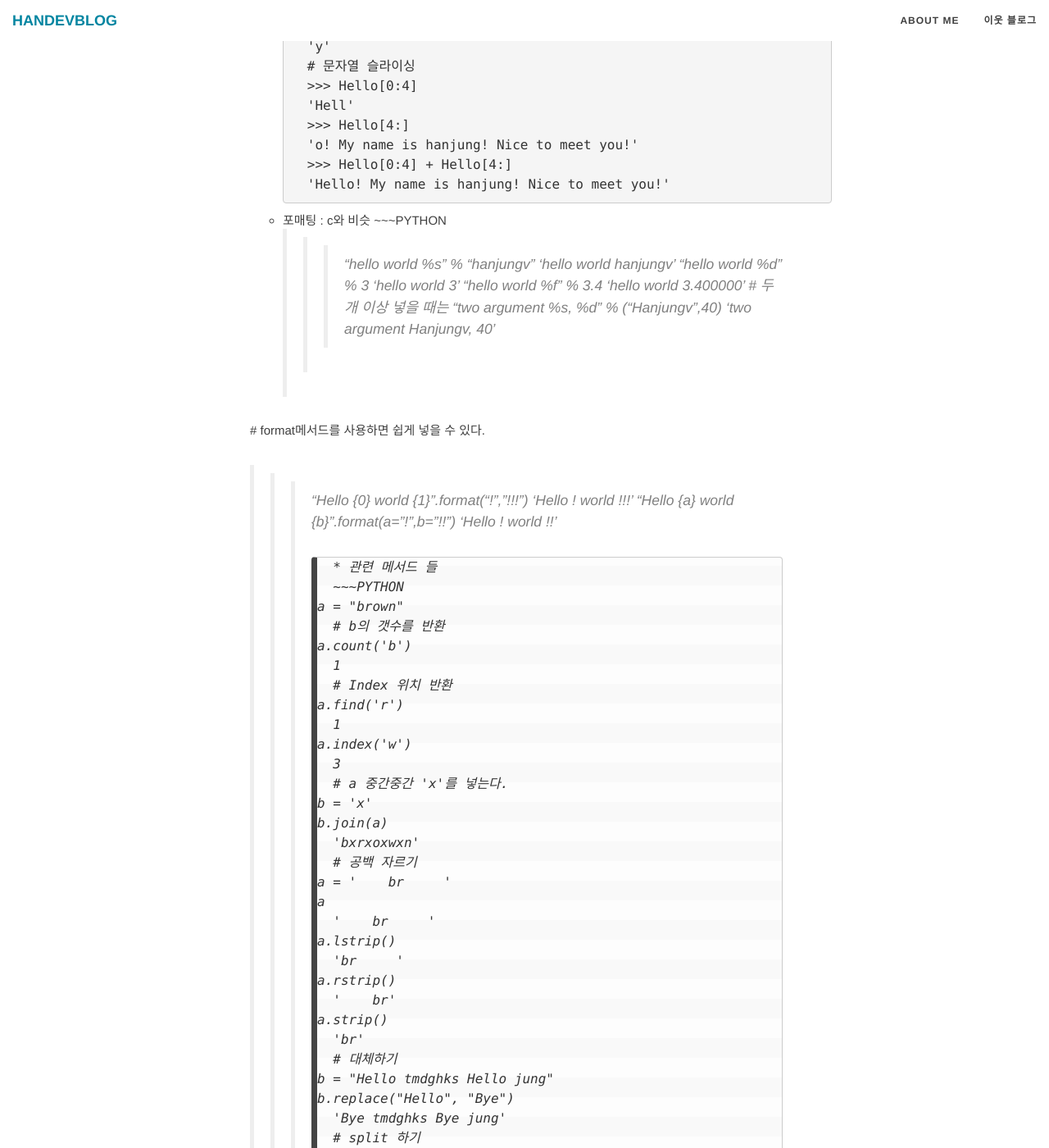
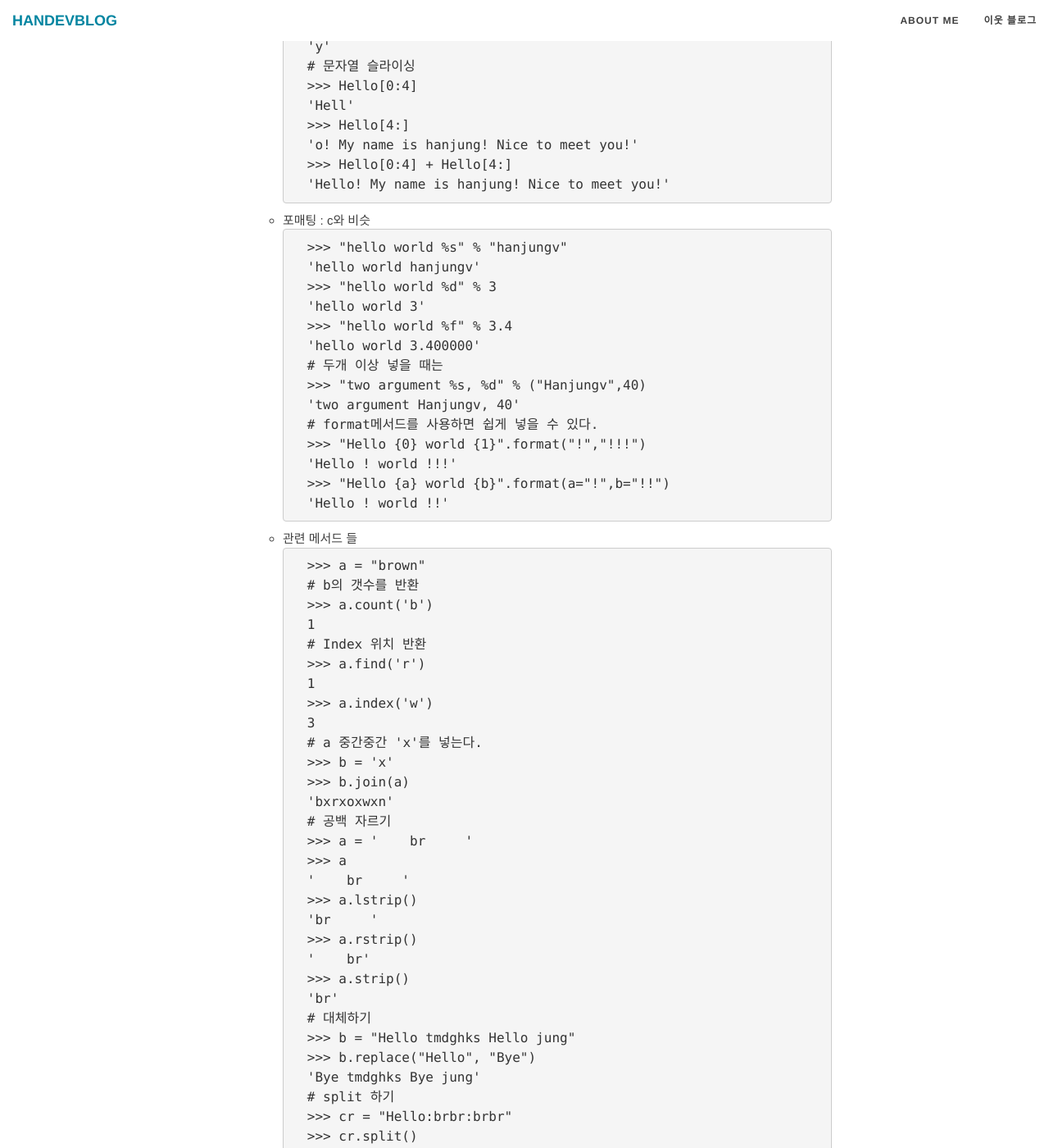
Before and after one commit to hanjungv/hanjungv.github.io, a Jekyll site: the page built from _posts/2017-03/28/2017-03-28-1_python_syntax1.markdown, in a window 1280 px wide and 1400 px high, scrolled down 1520 px. Shown: the whole window at 82% size. Built offline with Jekyll 4.4.1, drawn with Linux system fonts in a browser that asks for light colours; nearby versions of some CDN libraries; comment, search, counter and statistics services are not loaded; some of the changed text lies outside the part shown.

Commit message:
python post update

```diff
--- a/_posts/2017-03/28/2017-03-28-1_python_syntax1.markdown
+++ b/_posts/2017-03/28/2017-03-28-1_python_syntax1.markdown
@@ -68,7 +68,6 @@ category: PYTHON
     >>> Hello[0:4] + Hello[4:]
     'Hello! My name is hanjung! Nice to meet you!'
     ~~~
-
     * 포매팅 : c와 비슷
     ~~~PYTHON
     >>> "hello world %s" % "hanjungv"
@@ -80,7 +79,6 @@ category: PYTHON
     # 두개 이상 넣을 때는
     >>> "two argument %s, %d" % ("Hanjungv",40)
     'two argument Hanjungv, 40'
-
     # format메서드를 사용하면 쉽게 넣을 수 있다.
     >>> "Hello {0} world {1}".format("!","!!!")
     'Hello ! world !!!'
@@ -149,10 +147,7 @@ category: PYTHON
     >>> list1
     [1, 2, 4, 5]
     ~~~
-    * 관련 메서드
-    ~~~PYTHON
 
-    ~~~
 * control flows
 * Functions
 * Scope
```
